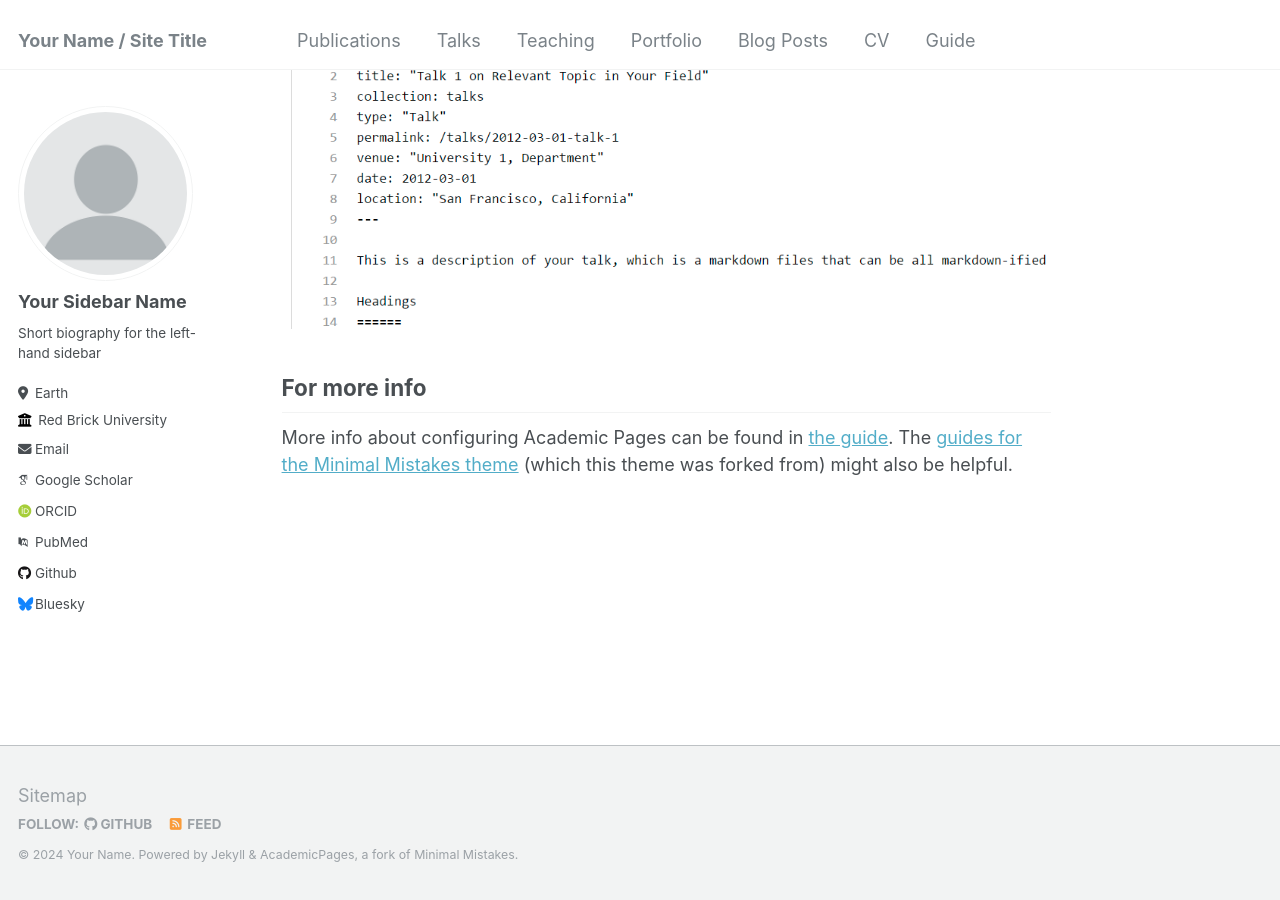
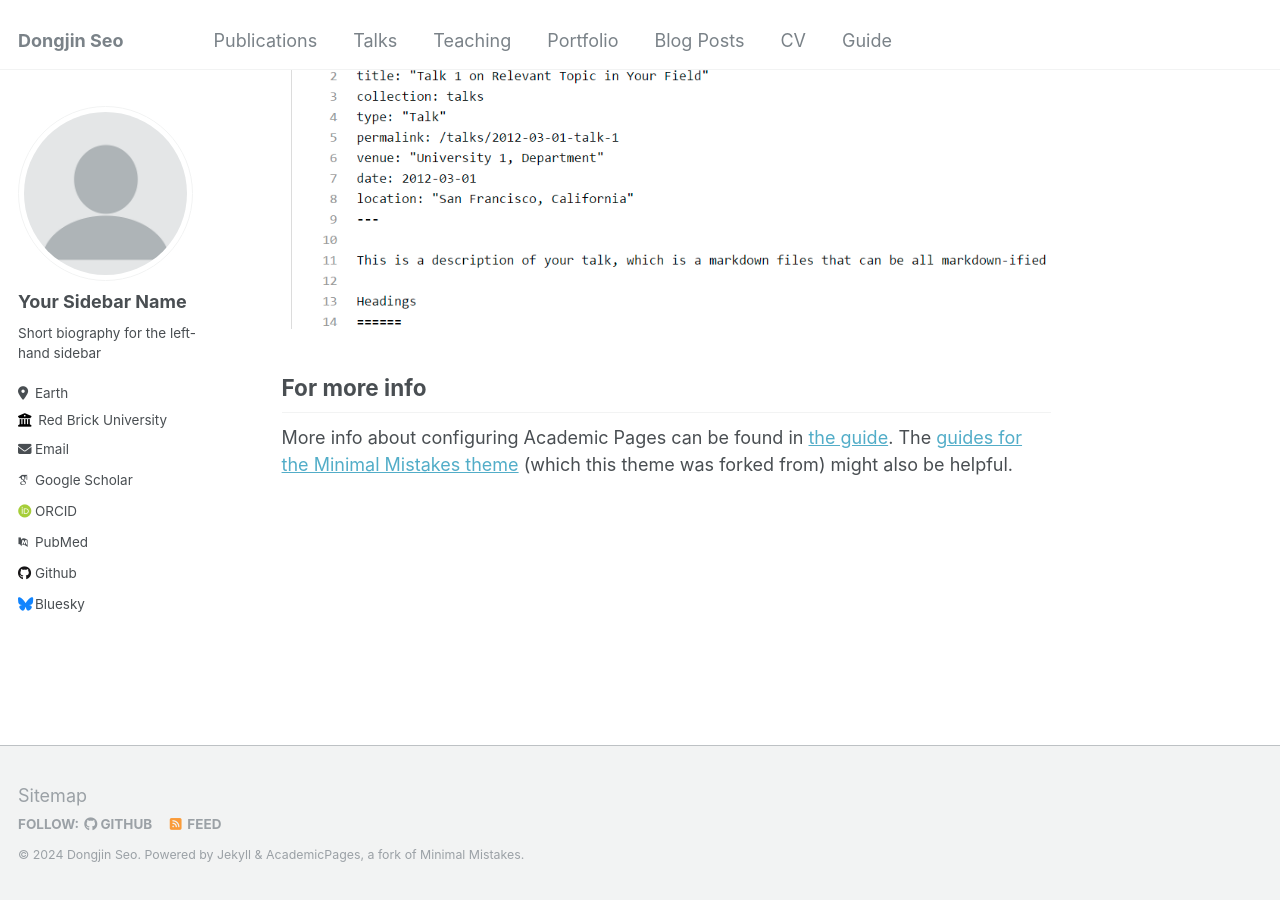
Before and after one commit to DongjinSeoAP/DongjinSeoAP.github.io, a Jekyll site: the page built from _pages/about.md, in a window 1280 px wide and 900 px high, scrolled down 2660 px. Built offline with Jekyll 4.4.1, drawn with Linux system fonts in a browser that asks for light colours; some web fonts are replaced.

Commit message:
Update _config.yml

```diff
--- a/_config.yml
+++ b/_config.yml
@@ -8,11 +8,11 @@
 
 # Basic Site Settings
 locale                   : "en-US"
-title                    : "Your Name / Site Title"
+title                    : "Dongjin Seo"
 title_separator          : "-"
-name                     : &name "Your Name"
-description              : &description "personal description"
-url                      : https://academicpages.github.io # the base hostname & protocol for your site e.g. "https://mmistakes.github.io"
+name                     : &name "Dongjin Seo"
+description              : &description "PhD Student at Yale University"
+url                      : https://DongjinSeoAP.github.io # the base hostname & protocol for your site e.g. "https://mmistakes.github.io"
 baseurl                  : "" # the subpath of your site, e.g. "/blog"
 repository               : "academicpages/academicpages.github.io"
 
```
